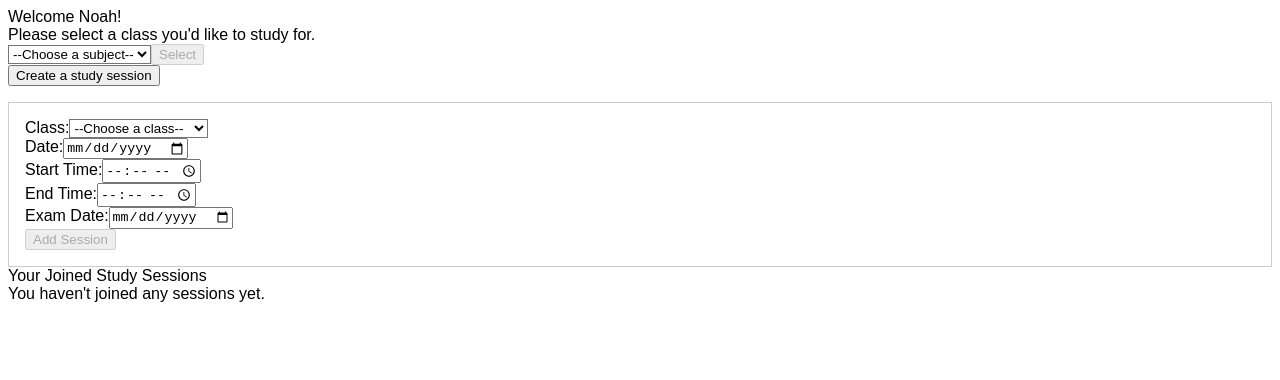
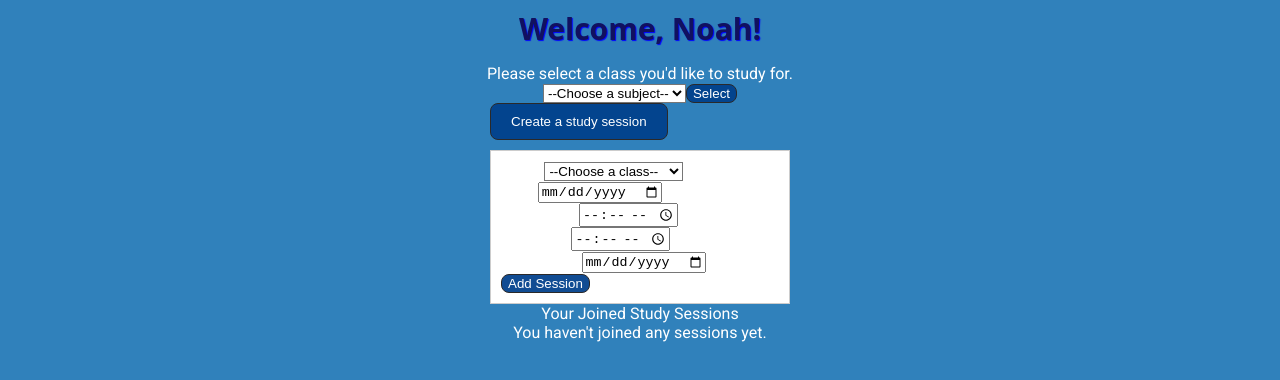
Before and after one commit to Lernej/studyfinder-finalbuild, a React (Vite) app: page / in a window 1280 px wide. Both pictures are taken after a click on the button "Create a study session". Shown: the top 380 px of the page. Built offline with nearby package versions, Linux system fonts and the light colour scheme.

Commit message:
Altered Styling

```diff
--- a/index.html
+++ b/index.html
@@ -1,6 +1,10 @@
 <!doctype html>
 <html lang="en">
   <head>
+    <link rel="preconnect" href="https://fonts.googleapis.com">
+    <link rel="preconnect" href="https://fonts.gstatic.com" crossorigin>
+    <link href="https://fonts.googleapis.com/css2?family=Arimo:ital,wght@0,400..700;1,400..700&family=Noto+Sans:ital,wght@0,100..900;1,100..900&family=Oswald:wght@200..700&family=Roboto:ital,wght@0,100..900;1,100..900&display=swap" rel="stylesheet">
+
     <meta charset="UTF-8" />
     <link rel="icon" type="image/svg+xml" href="/vite.svg" />
     <meta name="viewport" content="width=device-width, initial-scale=1.0" />
--- a/src/App.css
+++ b/src/App.css
@@ -1,10 +1,72 @@
 body{
-  background-color: white;
-  color: black;
-  font-family: Arial
+  background-color: rgb(48, 129, 187);
+  color: rgb(255, 255, 255);
+  font-family: Roboto, Arial
+}
+
+body button{
+  background-color: rgba(1, 64, 140, 0.935);
+  color: white;
+  border-style: solid;
+  border-width: 1px;
+  border-color: rgb(43, 41, 41);
+  border-radius: 8px;
+
 }
 
 select{
   background-color: white;
   color: black;
 }
+
+.welcomeMessage{
+  font-size: 30px;
+  font-weight: bold;
+  font-family:system-ui, -apple-system, BlinkMacSystemFont, 'Segoe UI', Roboto, Oxygen, Ubuntu, Cantarell, 'Open Sans', 'Helvetica Neue', sans-serif;
+  color: rgb(17, 17, 95);
+  text-shadow: 1px 1px 1px blue;
+}
+
+.welcomeContainer{
+  display: flex;
+  width: 100%;
+  align-items: center;
+  justify-content: center;
+}
+.subjectInputContainer{
+  display: flex;
+  flex-direction: column;
+  margin-top: 15px;
+}
+
+.sessionList{
+  color: white;
+  background-color: rgb(32, 32, 93);
+  padding: 10px;
+  border-radius: 15px;
+  margin-top: 10px;
+  margin-bottom: 15px;
+}
+
+.sessionMaker {
+  border: 1px solid #ccc;
+  padding: 10px;
+  background: #fff;
+  min-width: 300px; /* match desired form width */
+  box-sizing: border-box;
+}
+
+.createButton {
+  /* remove margin on all sides */
+  margin: 0;
+  padding: 10px 20px;
+}
+
+
+
+.createSessionContainer {
+  display: flex;
+  flex-direction: column;
+  align-items: flex-start;
+  gap: 10px; /* space between button and form */
+}
--- a/src/App.tsx
+++ b/src/App.tsx
@@ -149,30 +149,48 @@ function App() {
 
   return (
     <>
-      <div>Welcome Noah!</div>
+      <div className="welcomeContainer">
+        <div className="welcomeMessage">Welcome, Noah!</div>
+      </div>
+
+      <div className="welcomeContainer">
+        <div className="subjectInputContainer">
           <div>Please select a class you'd like to study for.</div>
+          <div className="welcomeContainer">
             <ClassInput
               subjects={subjects}
               setSelectedClass={setSelectedClass}
               setShowSessions={setShowSessions}
             />
-
+          </div>
+        </div>
+      </div>
+      <div className="welcomeContainer">
+        <StudySessionMaker
+          studySessionList={studySessionList}
+          setStudySessionList={setStudySessionList}
+        />
+      </div>
+      <div className="welcomeContainer">
+        {showSessions && (
+          <div className="sessionList">
             <StudySessions
               selectedClass={selectedClass}
               showSessions={showSessions}
               studySessionList={studySessionList}
               setJoinedStudySessions={setJoinedStudySessions}
             />
+          </div>
+        )}
+      </div>
 
-      <StudySessionMaker
-        studySessionList={studySessionList}
-        setStudySessionList={setStudySessionList}
-      />
-
+      <div className="welcomeContainer">
+        {" "}
         <JoinedStudySessions
           joinedStudySessions={joinedStudySessions}
           setJoinedStudySessions={setJoinedStudySessions}
         />
+      </div>
     </>
   );
 }
--- a/src/components/JoinedStudySessions.tsx
+++ b/src/components/JoinedStudySessions.tsx
@@ -17,7 +17,11 @@ const JoinedStudySessions = ({
 
   return (
     <div>
-      <div>Your Joined Study Sessions</div>
+      <div className="welcomeContainer">
+        {" "}
+        <div>Your Joined Study Sessions</div>
+      </div>
+
       {joinedStudySessions.length === 0 ? (
         <div>You haven't joined any sessions yet.</div>
       ) : (
--- a/src/components/StudySessionMaker.tsx
+++ b/src/components/StudySessionMaker.tsx
@@ -69,17 +69,13 @@ const StudySessionMaker = ({
   }
 
   return (
-    <div>
-      <button onClick={handleFirstClick}>Create a study session</button>
+    <div className="createSessionContainer">
+      <button className="createButton" onClick={handleFirstClick}>
+        Create a study session
+      </button>
 
       {showWindow && (
-        <div
-          style={{
-            marginTop: "1rem",
-            border: "1px solid #ccc",
-            padding: "1rem",
-          }}
-        >
+        <div className="sessionMaker">
           <div>
             <label>
               Class:
```
Lines whose indentation alone changed are shown as unchanged.
